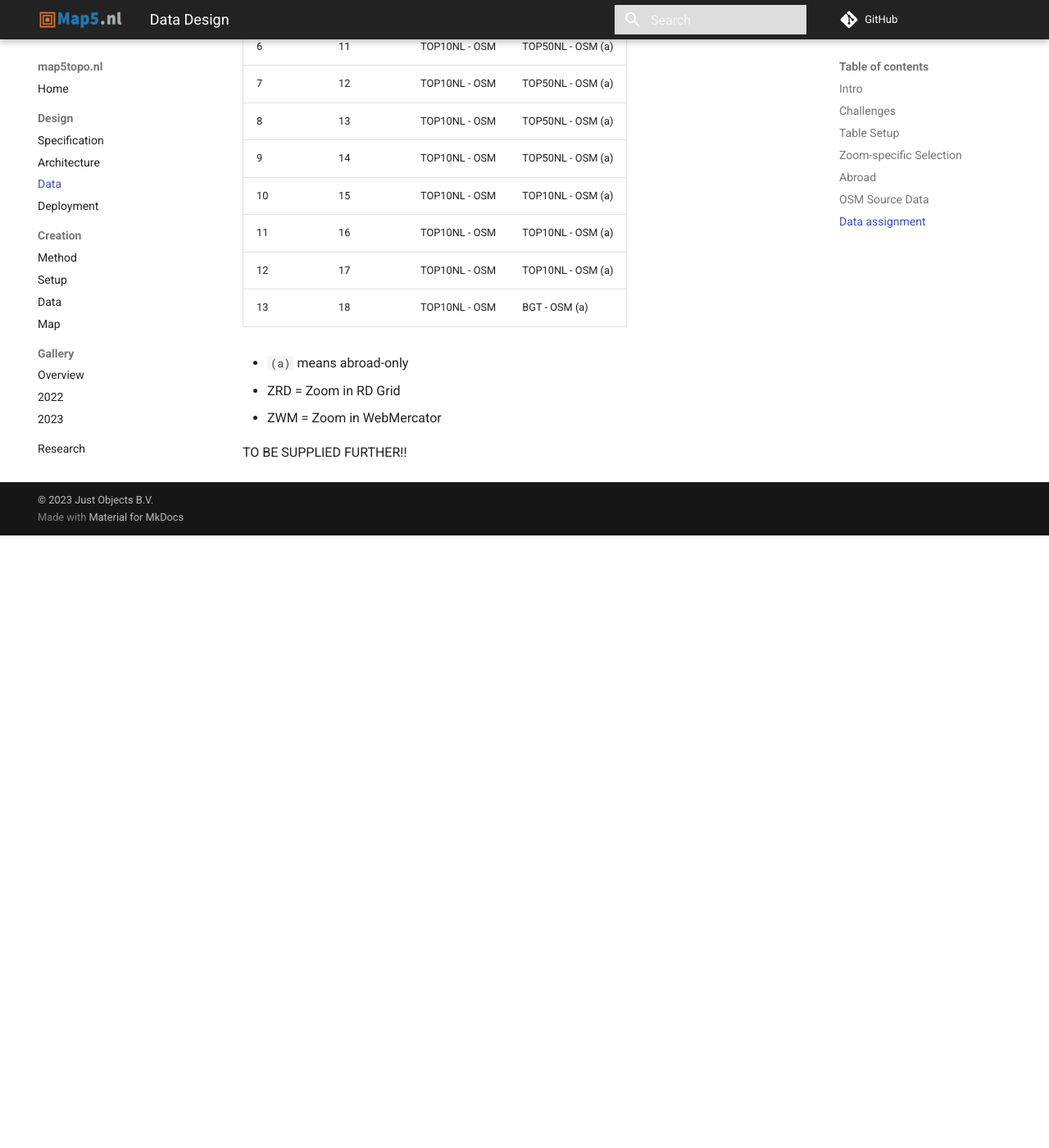
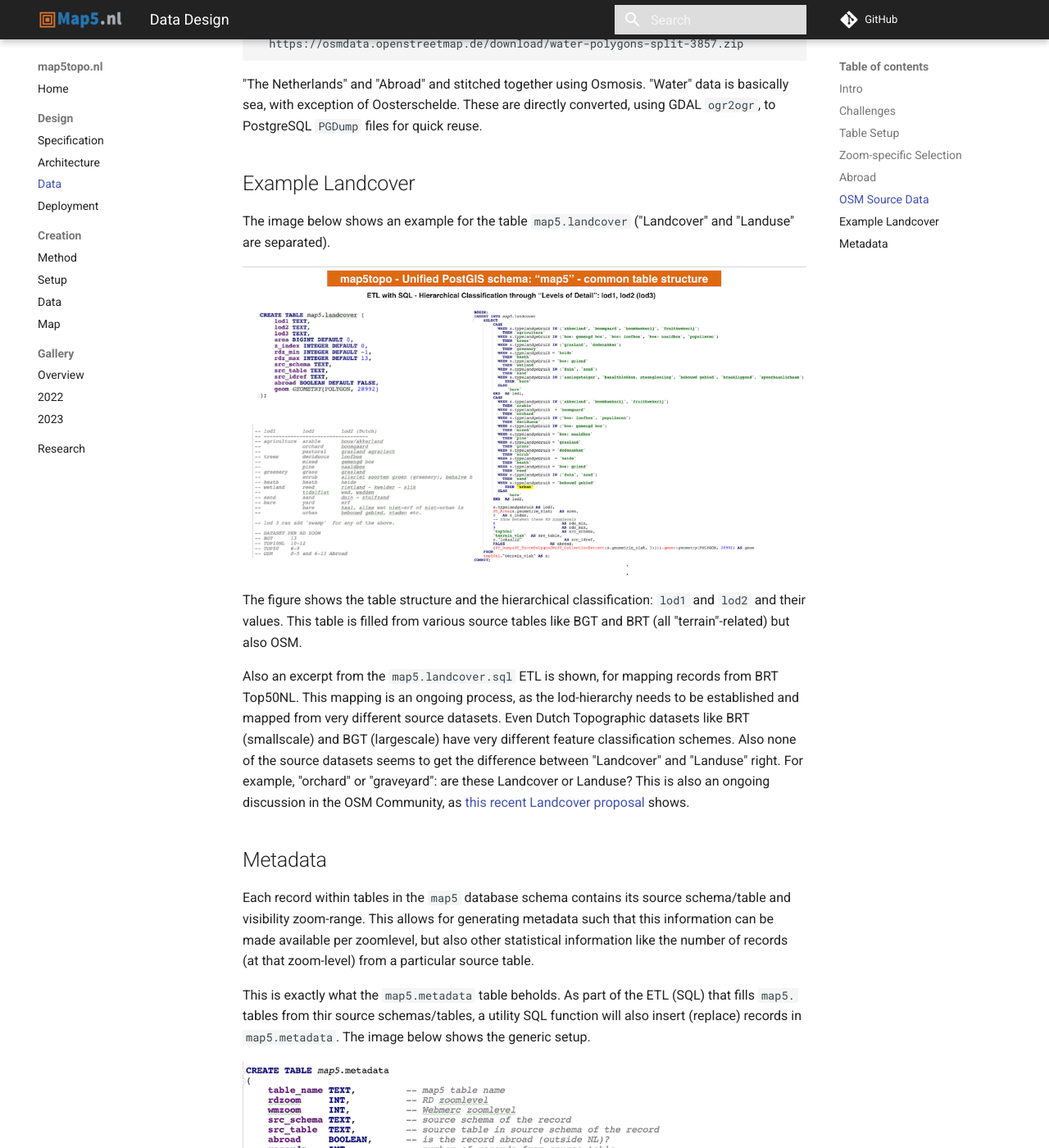
Before and after one commit to map5nl/map5topo.nl, an MkDocs documentation site: the page built from docs/src/design/data.md, in a window 1280 px wide and 1400 px high, scrolled down 4130 px. Shown: the whole window at 82% size. Built offline with MkDocs 1.6.1 and Material for MkDocs 9.7.7, drawn with Linux system fonts in a browser that asks for light colours; comment, search, counter and statistics services are not loaded; before the commit the page ends 4783 px from its top, so only the background shows below that; some of the changed text lies outside the part shown.

Commit message:
more text and figures for data design

````diff
--- a/docs/src/design/data.md
+++ b/docs/src/design/data.md
@@ -98,12 +98,16 @@
 
 ```
 
-Here `lod` through `lod3` provide an *hierarchical* classification of the
+Here `lod1` through `lod3` provide an *hierarchical* classification of the
 feature. This is defined within the project. Each source dataset-specific
 classification is mapped. Usually `lod1` and `lod2` is sufficient.
 
 For example: `lod1`: `trees`, `lod2: broadleaved|pine|mixed`. `lod3` is usually
 the source-specific value like `naaldbos`, mainly for debugging.
+
+The image below summarizes this table design. (Click image to enlarge).
+
+![map5 schema design](../assets/images/design/map5-schema-tables.png){ data-title="Map5 Schema design and sample tables" align=left }
 
 ## Zoom-specific Selection
 
@@ -174,32 +178,43 @@
 sea, with exception of Oosterschelde. These are directly converted, using GDAL `ogr2ogr`, to PostgreSQL `PGDump`
 files for quick reuse.
 
-## Data assignment
+## Example Landcover
 
-Per map5 object type (table) and zoomlevel the following source datasets
-are used. With some exceptions a single zoom-range contains data
-from a single dataset.
+The image below shows an example for the table `map5.landcover` ("Landcover" and "Landuse" are separated).
+
+![map5 schema example](../assets/images/design/map5-schema-example.png){ data-title="Map5 Schema example for Landcover" align=left }
+
+The figure shows the table structure and the hierarchical classification: `lod1`  and `lod2` and their values.
+This table is filled from various source tables like BGT and BRT (all "terrain"-related) but also OSM.
+
+Also an excerpt from the `map5.landcover.sql` ETL is shown, for mapping records from BRT Top50NL.
+This mapping is an ongoing process, as the lod-hierarchy needs to be established and mapped
+from very different source datasets. Even Dutch Topographic datasets like BRT (smallscale) and BGT (largescale) have
+very different feature classification schemes. Also none of the source datasets seems to get the difference
+between "Landcover" and "Landuse" right. For example, "orchard" or "graveyard": are these Landcover or Landuse?
+This is also an ongoing discussion in the OSM Community, as
+[this recent Landcover proposal](https://wiki.openstreetmap.org/wiki/Proposal:Landcover_proposal_V2) shows.
+
+## Metadata
+
+Each record within tables in the `map5` database schema contains its source schema/table and visibility zoom-range.
+This allows for generating metadata such that this information can be made available per zoomlevel, but also other
+statistical information like the number of records (at that zoom-level) from a particular source table.
+
+This is exactly what the `map5.metadata` table beholds. As part of the ETL (SQL) that fills `map5.` tables from thir source
+schemas/tables, a utility SQL function will also insert (replace) records in `map5.metadata`. The image below shows the
+generic setup.
+
+![map5 metadata design](../assets/images/design/metadata-table.png){ data-title="Map5 Schema metadata table" align=left }
 
 
-|ZRD|ZWM   |area_label|landcover         |
-|:---|:--- | :--------| :------------    |
-|0   |5    |TOP10NL - OSM|OSM            |
-|1   |6    |TOP10NL - OSM|OSM            |
-|2   |7    |TOP10NL - OSM|OSM            |
-|3   |8    |TOP10NL - OSM|OSM            |
-|4   |9    |TOP10NL - OSM|OSM            |
-|5   |10   |TOP10NL - OSM|OSM            |
-|6   |11   |TOP10NL - OSM|TOP50NL - OSM (a)|
-|7   |12   |TOP10NL - OSM|TOP50NL - OSM (a)|
-|8   |13   |TOP10NL - OSM|TOP50NL - OSM (a)|
-|9   |14   |TOP10NL - OSM|TOP50NL - OSM (a)|
-|10  |15   |TOP10NL - OSM|TOP10NL - OSM (a)|
-|11  |16   |TOP10NL - OSM|TOP10NL - OSM (a)|
-|12  |17   |TOP10NL - OSM|TOP10NL - OSM (a)|
-|13  |18   |TOP10NL - OSM|BGT - OSM (a)  |
+<br/>Below an example query: "Show me all information for zoomlevel RD 12 that is not abroad".
 
-* `(a)` means abroad-only
-* ZRD = Zoom in RD Grid
-* ZWM = Zoom in WebMercator
 
-TO BE SUPPLIED FURTHER!!
+![map5 metadata query](../assets/images/design/metadata-query.png){ data-title="Map5 Schema metadata query" align=left }
+
+Below is the SQL function called at the end of each `map5.` table generation, that extracts the relevant metadata
+records from that table.
+
+
+![map5 schema query](../assets/images/design/metadata-create.png){ data-title="Map5 Schema metadata create records" align=left }
````
Also changed, not shown: docs/src/assets/images/design/map5-schema-example.png (added), docs/src/assets/images/design/map5-schema-tables.png (added), docs/src/assets/images/design/metadata-create.png (added), docs/src/assets/images/design/metadata-query.png (added), docs/src/assets/images/design/metadata-table.png (added).
